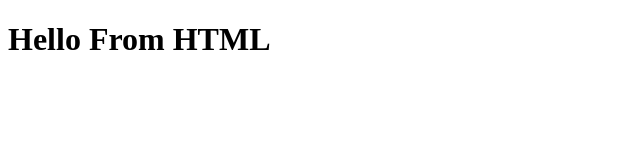
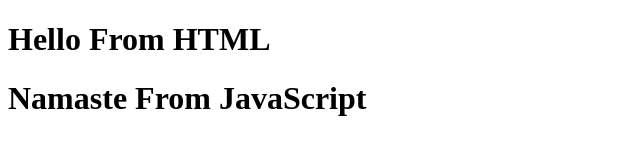
Before and after one commit to Himesh-Kukadiya/Namaste-React, a plain HTML site: page index.html in a window 1280 px wide. Shown: the whole page, without its empty margins (0-640 px from the left). Drawn offline with Linux system fonts and the light colour scheme.

Commit message:
show heading from javascript

```diff
--- a/index.html
+++ b/index.html
@@ -11,6 +11,17 @@
     <div>
         <h1> Hello From HTML </h1>
     </div>
+    <div id="root">
+    </div>
 </body>
+<script>
+    const root = document.getElementById("root");
+
+    const heading = document.createElement('h1');
+    heading.innerHTML = "Namaste From JavaScript";
+
+    root.append(heading);
+
+</script>
 
 </html>
```
